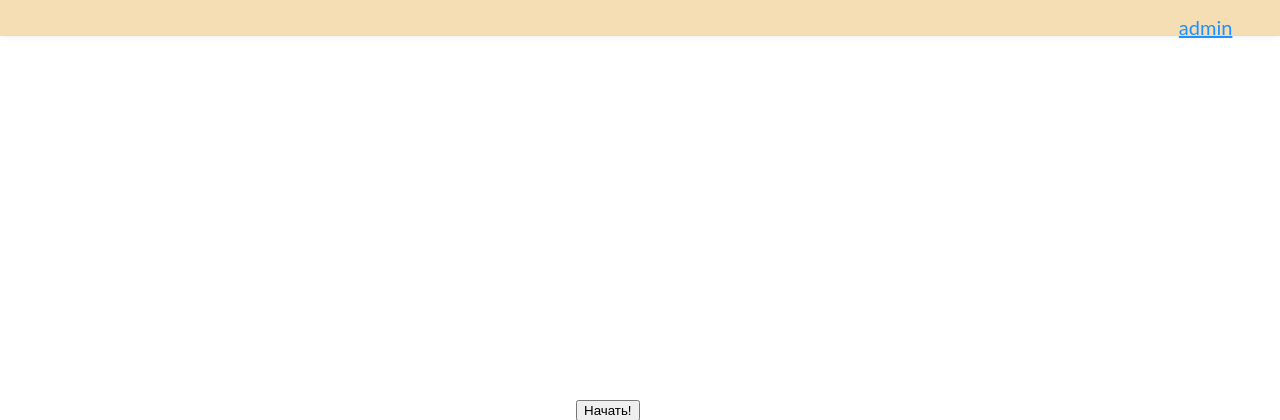
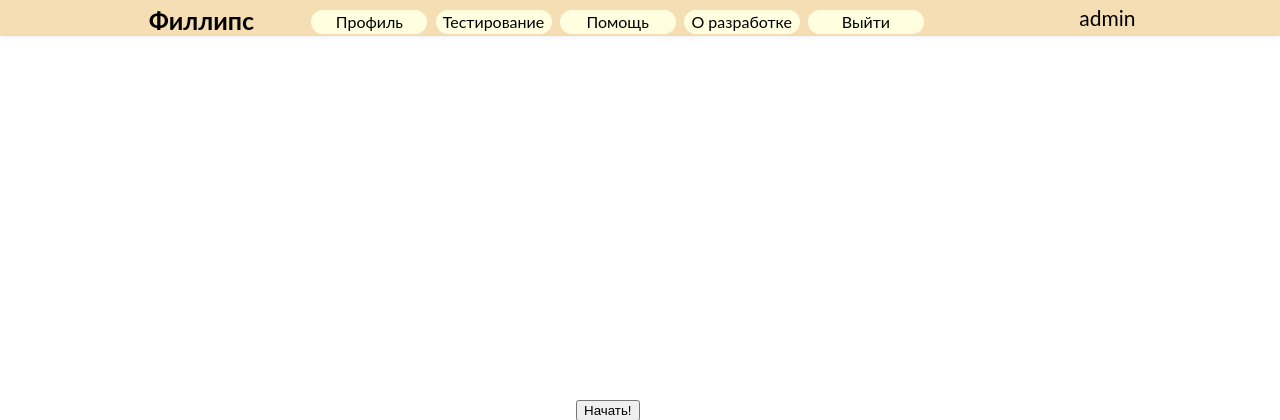
Before and after one commit to DigitalSamuraiDTM/first_web_with_Django, a Django app: page /main/ in a window 1280 px wide. Shown: the top 420 px of the page. Run offline with Django 3.2, Linux system fonts and the light colour scheme; a user stored in the database is signed in.

Commit message:
font-size,html
Signed-off-by: Андрей <andrey_nugaev@list.ru>

```diff
--- a/subs/static/subs/other_style.css
+++ b/subs/static/subs/other_style.css
@@ -448,11 +448,10 @@
 
 #top_bar_user_block{
     height: 35px;
-    width: 170px;
+    width: 100%;
     display: inline-block;
     position: relative;
-    left: 83%;
-    text-align: right;
+    text-align: center;
     font-family: "Lato", sans-serif;
 }
 #top_bar_block_logout{
@@ -461,17 +460,23 @@
     bottom: 0;
     left: 0;
     right: 95px;
-    display: none;
+    display: block;
 }
 
-#top_bar_user_block:hover #top_bar_block_logout{
-    display: block;
+#control_username{
+    display: inline-block;
+    width: 150px;
+    height: 35px;
+    text-align: center;
+    text-overflow: ellipsis ;
+    position: relative;
+    left: 8%;
 }
 
 #top_bar_anon_block{
     display: inline-block;
     position: relative;
-    left: 81%;
+    left: 77%;
 }
 
 #top_bar_login{
@@ -510,8 +515,8 @@
     background: lemonchiffon;
 }
 
-#top_bar_logout{
-    position: absolute;
+#top_bar_logout,#top_bar_account, #top_bar_develop,#top_bar_testing,#top_bar_help,#top_bar_help{
+    position: relative;
     top: 3px;
     border: 2px solid wheat;
     background: lightyellow;
@@ -519,18 +524,39 @@
     width: 120px;
     font-family: "Lato", sans-serif;
     font-size: 16px;
-    border-radius: 0px 0px 15px 15px;
+    border-radius: 15px 15px 15px 15px;
     outline: none;
     cursor: pointer;
 }
+
 #top_bar_logout:hover{
+    background-color: lemonchiffon;
+}
+#top_bar_help:hover{
+    background-color: lemonchiffon;
+}
+#top_bar_account:hover{
+    background-color: lemonchiffon;
+}
+#top_bar_develop:hover{
+    background-color: lemonchiffon;
+}
+#top_bar_testing:hover{
     background-color: lemonchiffon;
 }
 
 #top_bar_user{
     position: relative;
-    color: dodgerblue;
+    color: black;
     display: inline-block;
-    font-size: 20px;
-    top: 15px;
+    font-size: 21px;
+    top: 1px;
 }
+
+#FILLIPS{
+    margin: 0;
+    font-family: "Lato", sans-serif;
+    font-size: 25px;
+    position: relative;
+    top: 5px;
+}
--- a/subs/templates/subs/index.html
+++ b/subs/templates/subs/index.html
@@ -7,23 +7,29 @@
 
     <body>
     <header id="top_bar">
-        <div>
 
+        <section>
         {% if user.is_authenticated  %}
-            <div id="top_bar_user_block">
-
-                <a id="top_bar_user"> <ins>{{ user }}</ins> </a>
-                    <div id="top_bar_block_logout">
-                        <input type="button" value="Выйти" id="top_bar_logout" onclick=logout_user()>
-                    </div>
-            </div>
+            <section id="top_bar_user_block">
+                <section style="display: inline-block; position: relative; right: 4%">
+                    <h1 id="FILLIPS">Филлипс</h1>
+                </section>
+                <input type="button" value="Профиль" id="top_bar_account">
+                <input type="button" value="Тестирование" id="top_bar_testing">
+                <input type="button" value="Помощь" id="top_bar_help">
+                <input type="button" value="О разработке" id="top_bar_develop">
+                <input type="button" value="Выйти" id="top_bar_logout" onclick=logout_user()>
+                <section id="control_username">
+                    <a id="top_bar_user"> {{ user }} </a>
+                </section>
+            </section>
                  {% else %}
-            <div id="top_bar_anon_block">
+            <section id="top_bar_anon_block">
                     <input type="button" id="top_bar_login" value="Войти" onclick=to_login_page()>
                     <input type="button" id="top_bar_register" value="Регистрация" onclick=to_register_page() >
-            </div>
+            </section>
         {% endif %}
-        </div>
+        </section>
     </header>
         <form id="button_to_start">
             <input type="button" value="Начать!" onclick=to_start_filips()>
```
Also changed, not shown: db.sqlite3.
